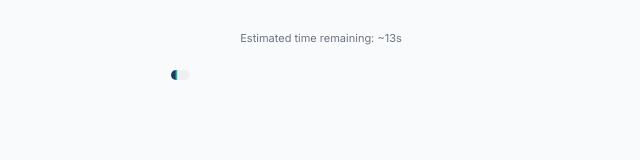
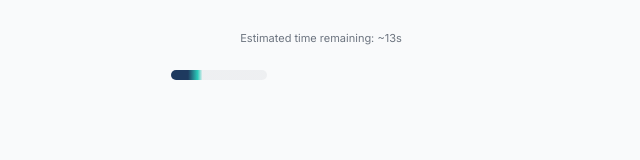
Before and after one commit to eranfromchapter/parapet-frontend, a Next.js app: page /intake/generating in a window 1280 px wide. Shown: the part 519-679 px from the top of the page, without its empty margins (319-959 px from the left). Built offline with nearby package versions, Linux system fonts and the light colour scheme.

Commit message:
perf: fix 10 performance issues — rAF loops, timer leaks, waterfall fetches, console cleanup
Co-Authored-By: Claude Sonnet 4.6 (1M context) <noreply@anthropic.com>

```diff
--- a/app/design/generating/page.tsx
+++ b/app/design/generating/page.tsx
@@ -30,12 +30,20 @@ function GeneratingContent() {
   const [sessionData, setSessionData] = useState<any>(null);
   const startTime = useRef(Date.now());
   const redirected = useRef(false);
+  // statusRef mirrors the status state so pollSession can read it without
+  // being a dependency — avoids recreating the callback (and restarting the
+  // interval) every time status changes.
+  const statusRef = useRef<"processing" | "complete">("processing");
+  const pollIntervalRef = useRef<ReturnType<typeof setInterval> | null>(null);
 
   const pollSession = useCallback(async () => {
-    if (!sessionId || redirected.current || status === "complete") return;
+    if (!sessionId || redirected.current || statusRef.current === "complete") return;
 
-    // Hard timeout at 180s
-    if (Date.now() - startTime.current > 180_000) return;
+    // Hard timeout at 180s — clear the interval so it stops firing
+    if (Date.now() - startTime.current > 180_000) {
+      if (pollIntervalRef.current) { clearInterval(pollIntervalRef.current); pollIntervalRef.current = null; }
+      return;
+    }
 
     try {
       const res = await fetch(`${API_URL}/v1/design/${sessionId}`, {
@@ -46,6 +54,7 @@ function GeneratingContent() {
       setSessionData(data);
 
       if (data.status === "complete" || data.status === "completed") {
+        statusRef.current = "complete";
         setStatus("complete");
         setCurrentStep(STEPS.length);
         try { localStorage.removeItem("parapet_design_summary"); } catch {}
@@ -57,13 +66,15 @@ function GeneratingContent() {
         setCurrentStep(Math.min(Math.floor((data.progress_pct / 100) * STEPS.length), STEPS.length - 1));
       }
     } catch { /* keep polling */ }
-  }, [sessionId, status]);
+  }, [sessionId]);
 
   useEffect(() => {
     if (!sessionId) return;
-    const interval = setInterval(pollSession, 3000);
+    pollIntervalRef.current = setInterval(pollSession, 3000);
     pollSession();
-    return () => clearInterval(interval);
+    return () => {
+      if (pollIntervalRef.current) { clearInterval(pollIntervalRef.current); pollIntervalRef.current = null; }
+    };
   }, [sessionId, pollSession]);
 
   // Animated step progress for visual feedback
--- a/app/estimate-generating/page.tsx
+++ b/app/estimate-generating/page.tsx
@@ -45,7 +45,6 @@ function EstimateGeneratingContent() {
   const [errorState, setErrorState] = useState<"timeout" | "failed" | null>(null);
   const [errorDetail, setErrorDetail] = useState("");
   const startTime = useRef(Date.now());
-  const frameRef = useRef<number>();
   const redirected = useRef(false);
   const triggered = useRef(false);
   const estimateIdRef = useRef<string | null>(null);
@@ -149,23 +148,27 @@ function EstimateGeneratingContent() {
     triggerProcessing();
   }, [spatialId, walkthroughId, router, totalDuration]);
 
-  // Animation
+  // Animation — 500ms interval is sufficient for text labels and progress bars;
+  // rAF at 60fps caused excessive re-renders during multi-minute waits.
   useEffect(() => {
-    const tick = () => {
+    const timer = setInterval(() => {
       const dt = Date.now() - startTime.current;
-      setElapsed(dt);
+      setElapsed(prev => (Math.abs(dt - prev) > 100 ? dt : prev));
 
+      let nextStep = activeSteps.length;
       let cumulative = 0;
       for (let i = 0; i < activeSteps.length; i++) {
         cumulative += activeSteps[i].duration;
-        if (dt < cumulative) { setActiveStep(i); break; }
-        if (i === activeSteps.length - 1) setActiveStep(activeSteps.length);
+        if (dt < cumulative) { nextStep = i; break; }
       }
-      if (dt >= totalDuration) setAnimationDone(true);
-      if (dt < totalDuration) frameRef.current = requestAnimationFrame(tick);
-    };
-    frameRef.current = requestAnimationFrame(tick);
-    return () => { if (frameRef.current) cancelAnimationFrame(frameRef.current); };
+      setActiveStep(nextStep);
+
+      if (dt >= totalDuration) {
+        setAnimationDone(true);
+        clearInterval(timer);
+      }
+    }, 500);
+    return () => clearInterval(timer);
   }, [activeSteps, totalDuration]);
 
   // Poll walkthrough status (only when walkthrough is involved)
--- a/app/intake/generating/page.tsx
+++ b/app/intake/generating/page.tsx
@@ -32,7 +32,6 @@ function GeneratingContent() {
   const [errorState, setErrorState] = useState<"failed" | "timeout" | null>(null);
   const [animationDone, setAnimationDone] = useState(false);
   const startTime = useRef(Date.now());
-  const frameRef = useRef<number>();
   const pollCount = useRef(0);
   const redirected = useRef(false);
 
@@ -41,27 +40,27 @@ function GeneratingContent() {
   // navigation misbehaves.
   const [reportReady, setReportReady] = useState(false);
 
-  // Animation progress
+  // Animation progress — 500ms interval is sufficient for text labels and
+  // progress bars; rAF at 60fps caused ~1,080 unnecessary re-renders.
   useEffect(() => {
-    const tick = () => {
+    const timer = setInterval(() => {
       const dt = Date.now() - startTime.current;
-      setElapsed(dt);
+      setElapsed(prev => (Math.abs(dt - prev) > 100 ? dt : prev));
 
+      let nextStep = ANALYSIS_STEPS.length;
       let cumulative = 0;
       for (let i = 0; i < ANALYSIS_STEPS.length; i++) {
         cumulative += ANALYSIS_STEPS[i].duration;
-        if (dt < cumulative) { setActiveStep(i); break; }
-        if (i === ANALYSIS_STEPS.length - 1) setActiveStep(ANALYSIS_STEPS.length);
+        if (dt < cumulative) { nextStep = i; break; }
       }
+      setActiveStep(nextStep);
 
       if (dt >= TOTAL_DURATION) {
         setAnimationDone(true);
+        clearInterval(timer);
       }
-
-      if (dt < TOTAL_DURATION) frameRef.current = requestAnimationFrame(tick);
-    };
-    frameRef.current = requestAnimationFrame(tick);
-    return () => { if (frameRef.current) cancelAnimationFrame(frameRef.current); };
+    }, 500);
+    return () => clearInterval(timer);
   }, []);
 
   // Poll backend for report status — only redirect when actually completed
@@ -97,12 +96,6 @@ function GeneratingContent() {
         hasReportJson;
 
       const elapsedSeconds = Math.round(totalElapsed / 1000);
-      console.log("[PARAPET] poll", {
-        status,
-        hasReportJson,
-        elapsedSeconds,
-        progressPct: data?.progress_pct,
-      });
 
       // Gate the emergency-button visibility
       if (hasReportJson || isDone) setReportReady(true);
@@ -111,32 +104,27 @@ function GeneratingContent() {
       // window.location.href is ugly but bypasses the Next.js router entirely — it CANNOT be silently dropped
       // by stale closures, unmounted components, or suspense boundaries. Reliability > elegance.
       if (elapsedSeconds > 30 && hasReportJson) {
-        console.log("[PARAPET] HARD FALLBACK: report_json detected, forcing navigation");
         redirected.current = true;
         window.location.href = `/readiness/${reportId}`;
         return;
       }
 
       if (isDone) {
-        console.log("[PARAPET] completion detected → navigating to /readiness/" + reportId);
         redirected.current = true;
         try {
           router.replace(`/readiness/${reportId}`);
-        } catch (e) {
-          console.error("[PARAPET] router.replace failed, using window.location", e);
+        } catch {
           window.location.href = `/readiness/${reportId}`;
         }
         return;
       }
       if (status === "failed" || status === "error") {
-        console.warn("[generating] pipeline reported failure", data);
         setErrorState("failed");
         return;
       }
       // Still processing — keep polling
-    } catch (err) {
+    } catch {
       pollCount.current++;
-      console.warn("[generating] poll error", pollCount.current, err);
       // Only trip the error-count timeout after a long streak of network errors,
       // and never before the hard timeout — the hard timeout is the source of truth.
       if (pollCount.current >= 60) {
--- a/app/notifications/page.tsx
+++ b/app/notifications/page.tsx
@@ -239,17 +239,6 @@ export default function NotificationsPage() {
       target = await resolveNotificationUrlViaVault(cat);
     }
 
-    console.log("[PARAPET] notification tap", {
-      type: n.type,
-      category: cat,
-      action_url: n.action_url,
-      resource_id: n.resource_id,
-      report_id: n.report_id,
-      estimate_id: n.estimate_id,
-      session_id: n.session_id,
-      metadata: n.metadata,
-      resolved: target,
-    });
     router.push(target);
   };
 
--- a/components/BottomNav.tsx
+++ b/components/BottomNav.tsx
@@ -21,7 +21,7 @@ export default function BottomNav() {
   const [unreadCount, setUnreadCount] = useState(0);
 
   useEffect(() => {
-    let active = true;
+    const controller = new AbortController();
 
     async function fetchUnread() {
       try {
@@ -29,17 +29,21 @@ export default function BottomNav() {
         if (!token) return;
         const res = await fetch(`${API_URL}/v1/notifications/unread-count`, {
           headers: { Authorization: `Bearer ${token}` },
+          signal: controller.signal,
         });
-        if (res.ok && active) {
+        if (res.ok) {
           const data = await res.json();
           setUnreadCount(data.unread_count ?? 0);
         }
-      } catch { /* fail silently */ }
+      } catch (err) {
+        if ((err as Error).name === "AbortError") return;
+        /* fail silently for other errors */
+      }
     }
 
     fetchUnread();
     const interval = setInterval(fetchUnread, 60000);
-    return () => { active = false; clearInterval(interval); };
+    return () => { controller.abort(); clearInterval(interval); };
   }, []);
 
   return (
--- a/context/IntakeWizardContext.tsx
+++ b/context/IntakeWizardContext.tsx
@@ -68,15 +68,19 @@ export function IntakeWizardProvider({ children }: { children: React.ReactNode }
     hydratedRef.current = true;
   }, []);
 
-  // Persist after hydration so we don't clobber saved state with defaults on first render
+  // Persist after hydration — debounced 300ms so rapid keystrokes don't
+  // trigger synchronous JSON.stringify + storage write on every character.
   useEffect(() => {
     if (!hydratedRef.current) return;
     if (typeof window === "undefined") return;
-    try {
-      window.sessionStorage.setItem(STORAGE_KEY, JSON.stringify(formData));
-    } catch {
-      /* quota / disabled storage — tolerate silently */
-    }
+    const t = setTimeout(() => {
+      try {
+        window.sessionStorage.setItem(STORAGE_KEY, JSON.stringify(formData));
+      } catch {
+        /* quota / disabled storage — tolerate silently */
+      }
+    }, 300);
+    return () => clearTimeout(t);
   }, [formData]);
 
   const updateFormData = useCallback((updates: Partial<IntakeFormData>) => {
```
Also changed, not shown: app/dashboard/page.tsx (+17 -25 lines), app/generating/[jobId]/page.tsx (+16 -15 lines).
